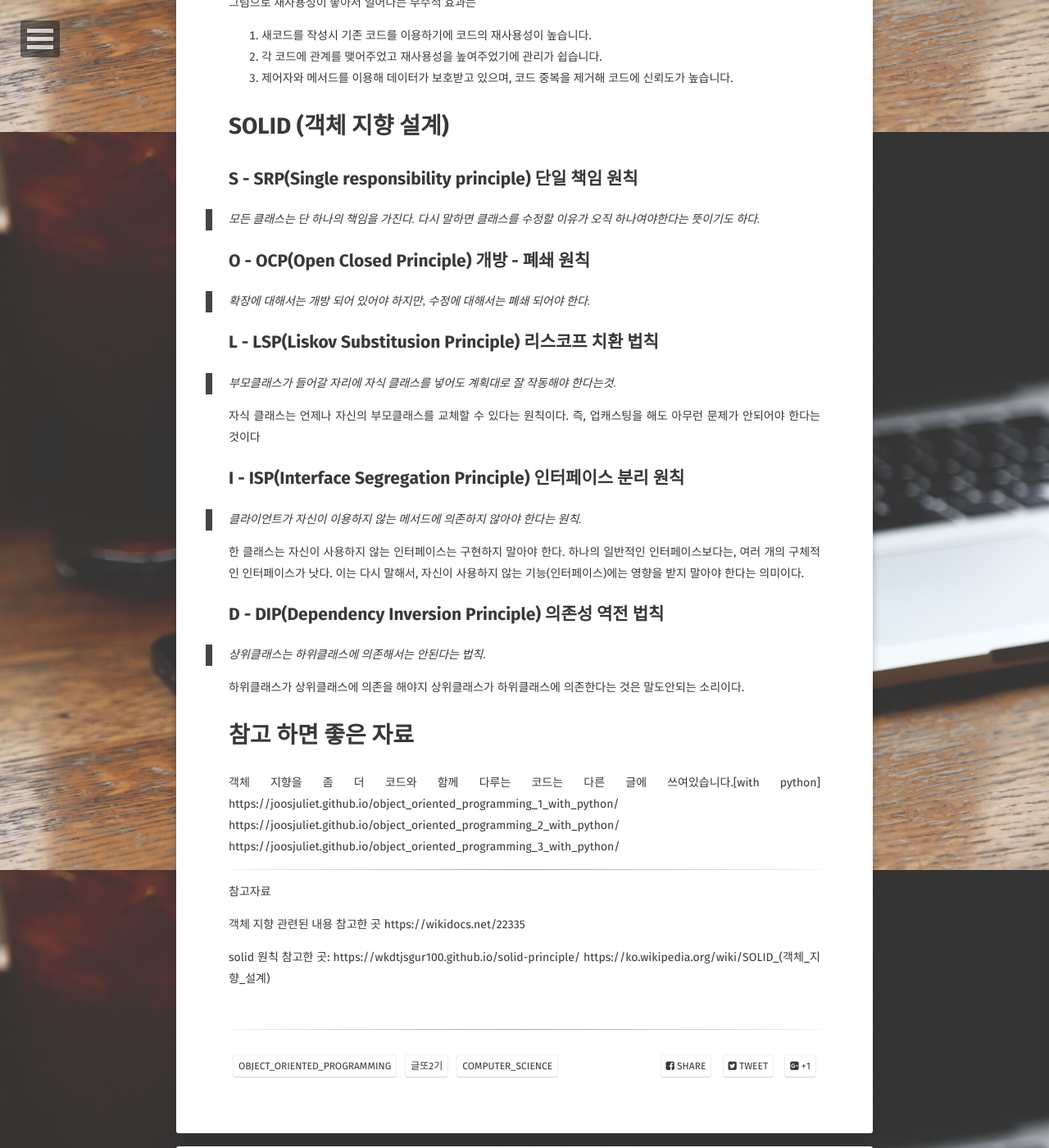
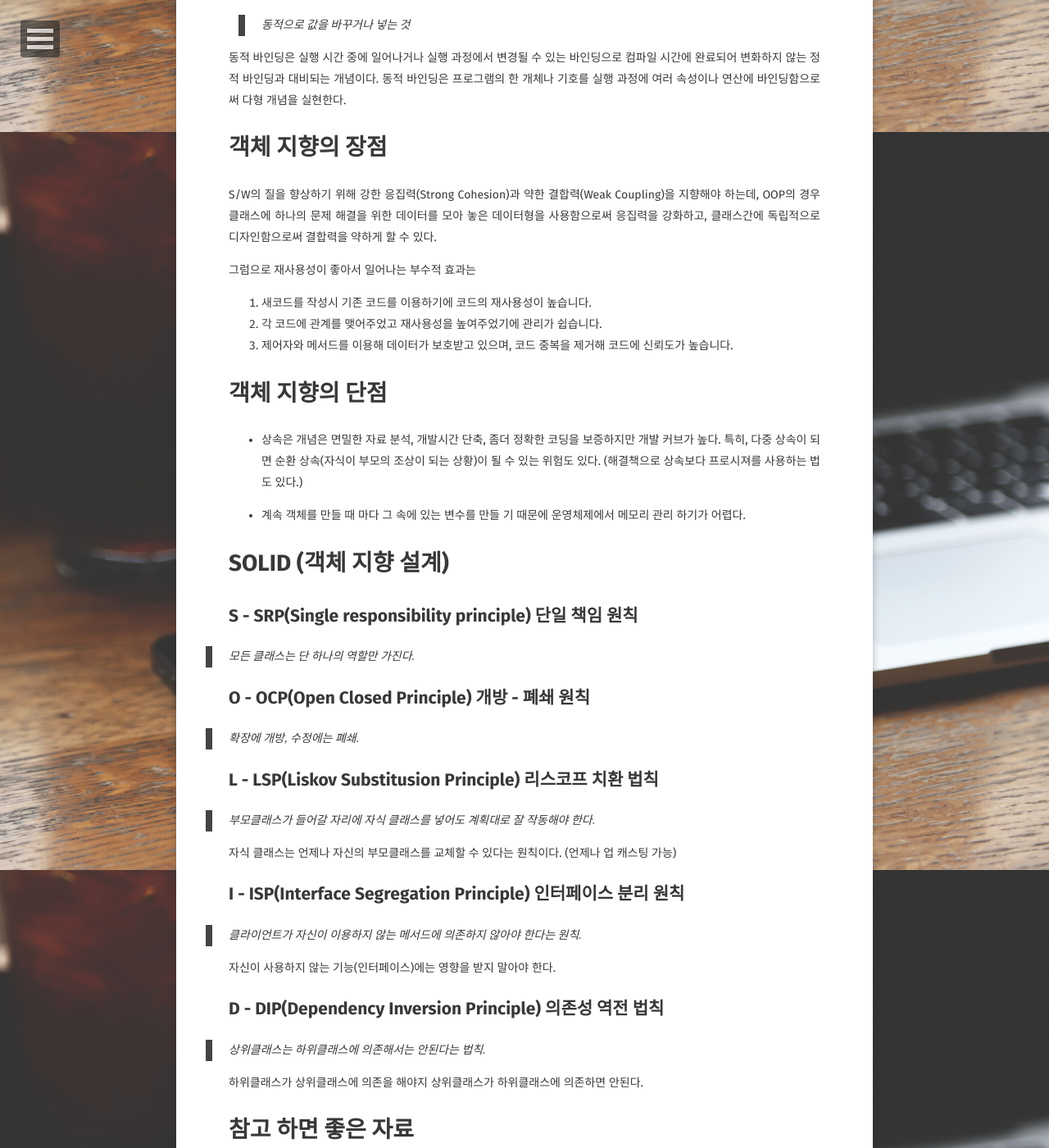
Before and after one commit to JoosJuliet/joosjuliet.github.io, a Jekyll site: the page built from _posts/2018-12-09-object_oriented_programming.md, in a window 1280 px wide and 1400 px high, scrolled down 1639 px. Shown: the whole window at 82% size. Built offline with Jekyll 4.4.1, drawn with Linux system fonts in a browser that asks for light colours; some web fonts are replaced; some of the changed text lies outside the part shown.

Commit message:
내용 업데이트 + 객체지향 단점 추가하기

```diff
--- a/_posts/2018-12-09-object_oriented_programming.md
+++ b/_posts/2018-12-09-object_oriented_programming.md
@@ -12,16 +12,29 @@
 
 
 # 객체란
-
 > 객체는 일상생활에 있는 것을 코드로 옮겨서 컴퓨터에 저장 해 논 것
 
 객체라는 말이 매우 철학적이고 소프트웨어 공학적으로 보이지만 그건 단지 상태 + 행위의 집합일 뿐입니다.
-현실 세계의 물체를 객체의 속성과 동작을 추려내 설계도를 만들어서 놓은 것이 바로 객체입니다.
-여기서 속성은 필드고, 메서드는 동작입니다.
+현실 세계의 물체를 객체의 상태와 행위를 추려내 설계도로 만들어서 논 것입니다.
+여기서 속성은 상태고, 메서드는 행위입니다.
+
+## 클래스
+>객체를 만들기 위한 설계도
+
+class를 통해 특정 기능별 상태와 행위를 모아서 관리를 할 수 있습니다.
+구조체(변수를 관리 하는 것) + method
+
 
 # 객체지향이란
 
-> 우리 실제 세계에 있는 것을 추상화해서 class로 만들어 우리들의 행동을 method로 만들어서 사용한 것
+구현동화 ver
+> 프로그램의 부품화
+
+전문가 ver
+>프로그램을 수많은 '객체'라는 기본 단위로 나누고 이 객체들의 상호작용으로 서술하는 방식
+
+객체지향은 절차지향은 기능 별로 코드를 분리하고자 하는 욕망에서 태어난 원리입니다. 그렇게 되면 재사용성과 의미 파악이 좋아지기 때문입니다.
+
 
 # 객체 지향의 주 특징
 
@@ -56,31 +69,36 @@
 2. 각 코드에 관계를 맺어주었고 재사용성을 높여주었기에 관리가 쉽습니다.
 3. 제어자와 메서드를 이용해 데이터가 보호받고 있으며, 코드 중복을 제거해 코드에 신뢰도가 높습니다.
 
+
+# 객체 지향의 단점
+- 상속은 개념은 면밀한 자료 분석, 개발시간 단축, 좀더 정확한 코딩을 보증하지만 개발 커브가 높다. 특히, 다중 상속이 되면 순환 상속(자식이 부모의 조상이 되는 상황)이 될 수 있는 위험도 있다. (해결책으로 상속보다 프로시져를 사용하는 법도 있다.)
+
+- 계속 객체를 만들 때 마다 그 속에 있는 변수를 만들 기 때문에 운영체제에서 메모리 관리 하기가 어렵다.
+
+
 # SOLID (객체 지향 설계)
 
 ## S - SRP(Single responsibility principle) 단일 책임 원칙
-
-> 모든 클래스는 단 하나의 책임을 가진다. 다시 말하면 클래스를 수정할 이유가 오직 하나여야한다는 뜻이기도 하다.
+> 모든 클래스는 단 하나의 역할만 가진다.
 
 ## O - OCP(Open Closed Principle) 개방 - 폐쇄 원칙
-> 확장에 대해서는 개방 되어 있어야 하지만, 수정에 대해서는 폐쇄 되어야 한다.
+> 확장에 개방, 수정에는 폐쇄.
 
 ## L - LSP(Liskov Substitusion Principle) 리스코프 치환 법칙
-> 부모클래스가 들어갈 자리에 자식 클래스를 넣어도 계획대로 잘 작동해야 한다는것.
+> 부모클래스가 들어갈 자리에 자식 클래스를 넣어도 계획대로 잘 작동해야 한다.
 
 자식 클래스는 언제나 자신의 부모클래스를 교체할 수 있다는 원칙이다.
-즉, 업캐스팅을 해도 아무런 문제가 안되어야 한다는 것이다
+(언제나 업 캐스팅 가능)
 
 ## I - ISP(Interface Segregation Principle) 인터페이스 분리 원칙
 > 클라이언트가 자신이 이용하지 않는 메서드에 의존하지 않아야 한다는 원칙.
 
-한 클래스는 자신이 사용하지 않는 인터페이스는 구현하지 말아야 한다. 하나의 일반적인 인터페이스보다는, 여러 개의 구체적인 인터페이스가 낫다.
-이는 다시 말해서, 자신이 사용하지 않는 기능(인터페이스)에는 영향을 받지 말아야 한다는 의미이다.
+자신이 사용하지 않는 기능(인터페이스)에는 영향을 받지 말아야 한다.
 
 ## D - DIP(Dependency Inversion Principle) 의존성 역전 법칙
 > 상위클래스는 하위클래스에 의존해서는 안된다는 법칙.
 
-하위클래스가 상위클래스에 의존을 해야지 상위클래스가 하위클래스에 의존한다는 것은 말도안되는 소리이다.
+하위클래스가 상위클래스에 의존을 해야지 상위클래스가 하위클래스에 의존하면 안된다.
 
 # 참고 하면 좋은 자료
 
@@ -96,6 +114,7 @@
 
 객체 지향 관련된 내용 참고한 곳
 https://wikidocs.net/22335
+https://m.blog.naver.com/wpgud6/221258231532
 
 solid 원칙 참고한 곳:
 https://wkdtjsgur100.github.io/solid-principle/
```
Also changed, not shown: _posts/2018-12-18-what_am_i_do_2019.md (+4 -4 lines).
